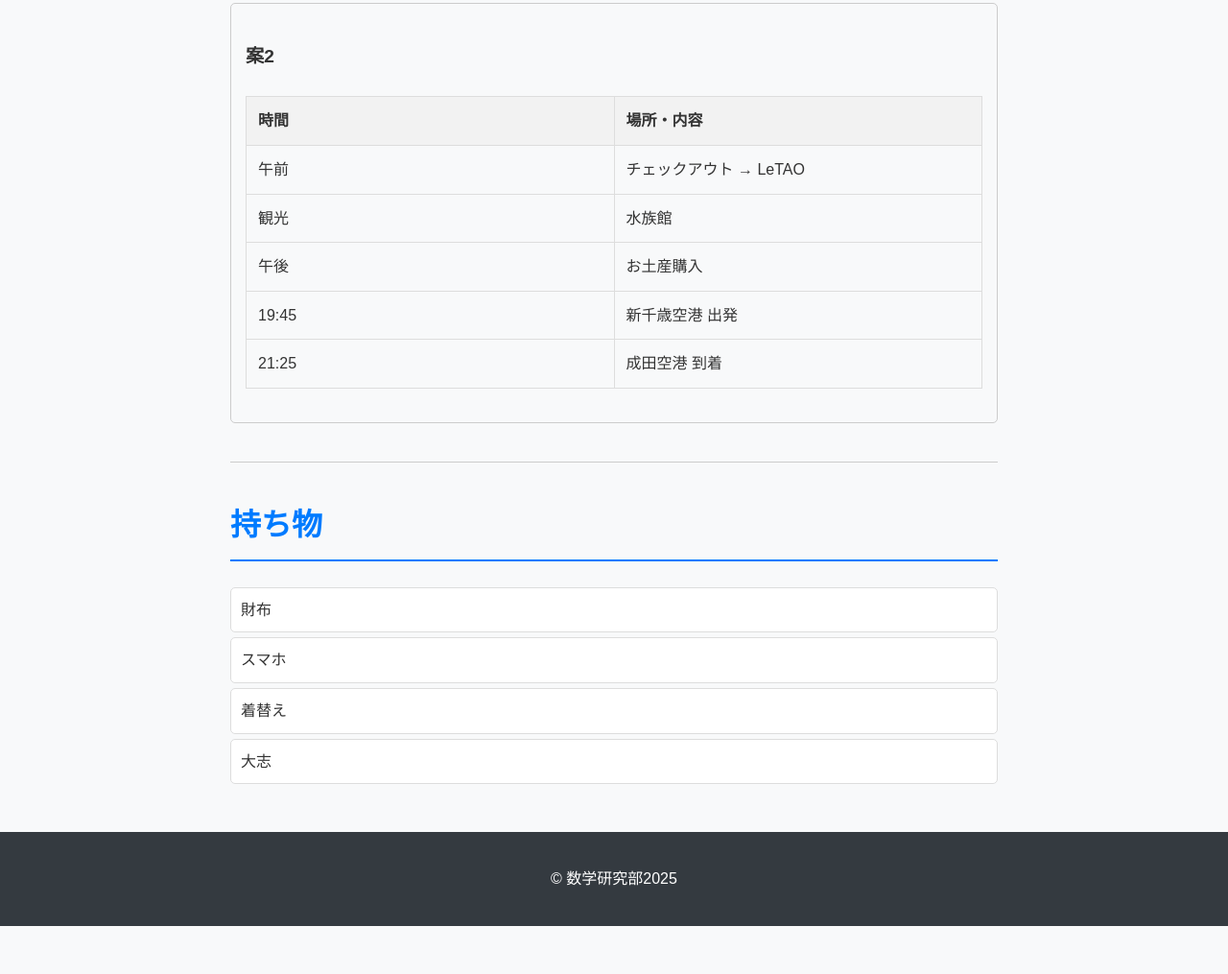
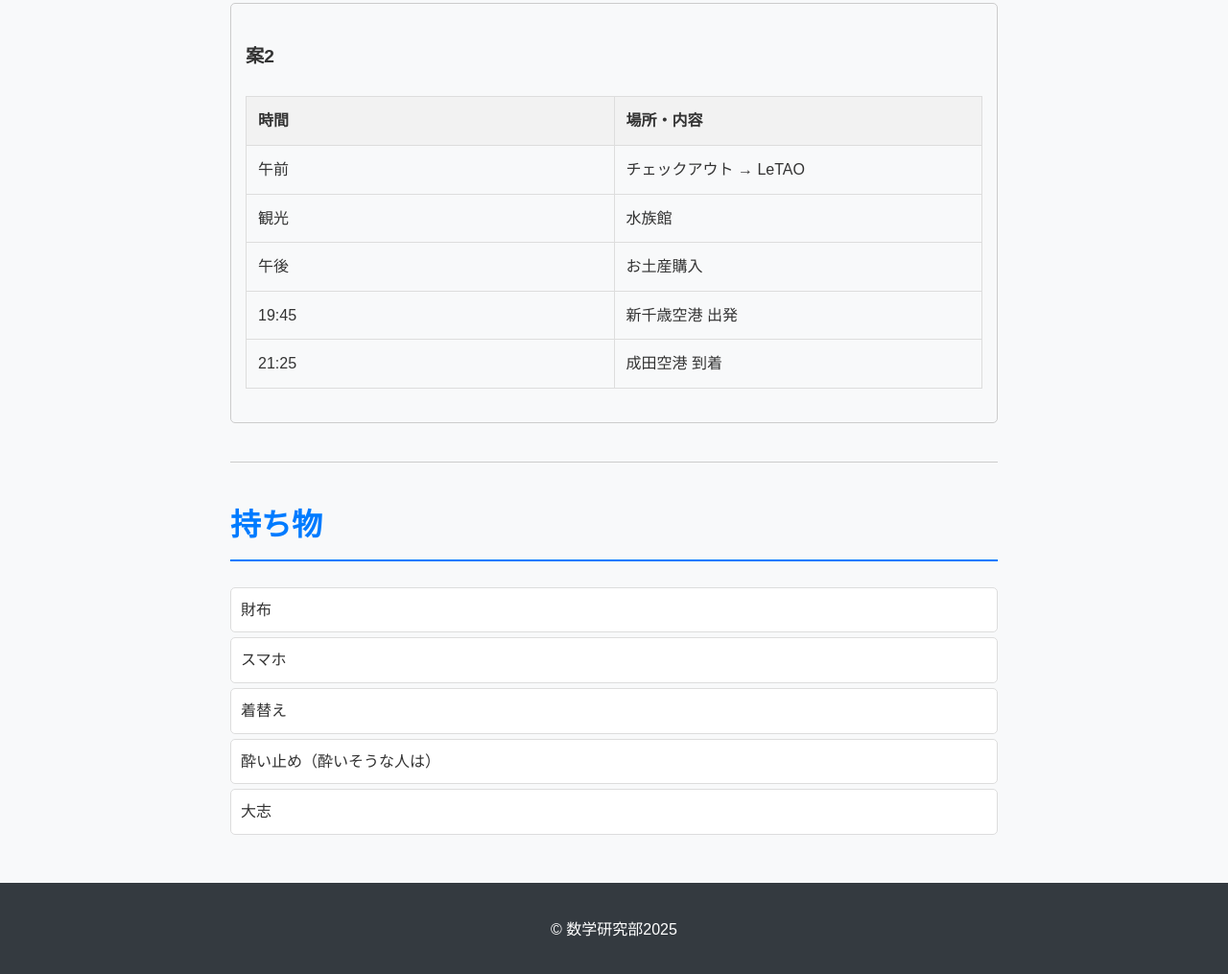
Before and after one commit to okaryo-7/HokkaidoTour, a plain HTML site: page index.html in a window 1280 px wide. Shown: the part 1580-2595 px from the top of the page at 96% size. Before the commit the page ends 2545 px from the top, so only its background shows below. Drawn offline with Linux system fonts and the light colour scheme.

Commit message:
持ち物追加

```diff
--- a/index.html
+++ b/index.html
@@ -149,6 +149,7 @@
 				<li>財布</li>
 				<li>スマホ</li>
 				<li>着替え</li>
+				<li>酔い止め（酔いそうな人は）</li>
 				<li>大志</li>
 			</ul>
 		</section>
```
